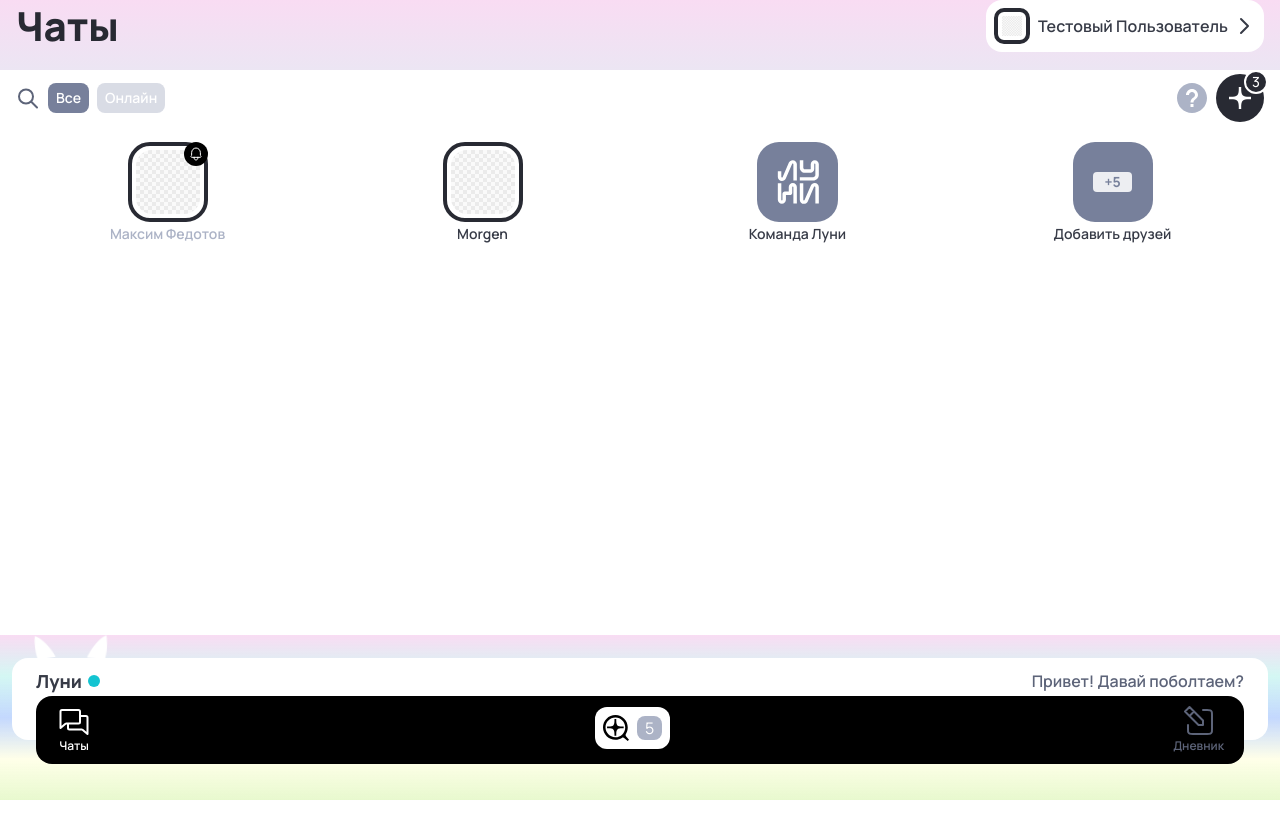
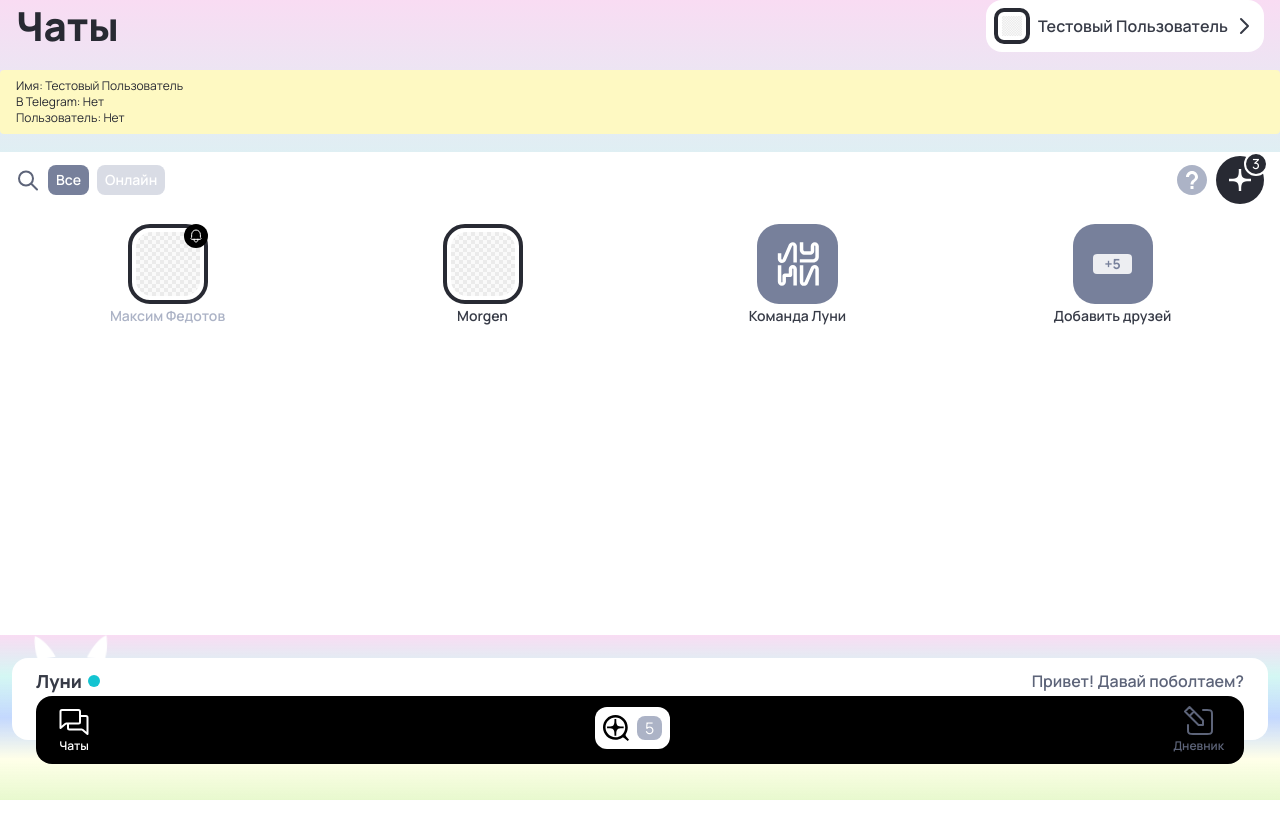
Before and after one commit to Marselkkk/Luni-Test, a React (Vite) app: page / in a window 1280 px wide. Shown: the top 838 px of the page. Before the commit the page ends 800 px from the top, so only its background shows below. Built offline with nearby package versions, Linux system fonts and the light colour scheme.

Commit message:
Add Telegram debug info

```diff
--- a/src/routes/index.tsx
+++ b/src/routes/index.tsx
@@ -9,19 +9,35 @@ export const Route = createFileRoute('/')({
         const [userName, setUserName] = useState('Загрузка...')
 
         useEffect(() => {
+            // Отладочная информация
+            console.log('=== TELEGRAM DEBUG ===')
+            console.log('window exists:', typeof window !== 'undefined')
+            console.log('window.Telegram exists:', !!window.Telegram)
+            console.log('window.Telegram.WebApp exists:', !!window.Telegram?.WebApp)
+
             if (typeof window !== 'undefined' && window.Telegram?.WebApp) {
-                const user = window.Telegram!.WebApp.initDataUnsafe?.user
+                const webApp = window.Telegram!.WebApp
+                console.log('WebApp:', webApp)
+                console.log('initDataUnsafe:', webApp.initDataUnsafe)
+
+                const user = webApp.initDataUnsafe?.user
+                console.log('User:', user)
+
                 if (user) {
                     const name = user.first_name && user.last_name
                         ? `${user.first_name} ${user.last_name}`
                         : user.first_name || `@${user.username}` || 'Пользователь'
+                    console.log('Generated name:', name)
                     setUserName(name)
                 } else {
+                    console.log('No user found, setting to "Пользователь"')
                     setUserName('Пользователь')
                 }
             } else {
+                console.log('Not in Telegram, setting to "Тестовый Пользователь"')
                 setUserName('Тестовый Пользователь')
             }
+            console.log('=== END DEBUG ===')
         }, [])
 
         const [inviteReceivedOpen, setInviteReceivedOpen] = useState(false)
@@ -53,6 +69,13 @@ export const Route = createFileRoute('/')({
                     <div className="px-4 flex items-center justify-between">
                         <span className="text-[40px] leading-[52px] font-extrabold">Чаты</span>
                         <UserCard name={userName} />
+                    </div>
+
+                    {/* Отладочная информация */}
+                    <div className="px-4 p-2 bg-yellow-100 rounded text-xs">
+                        <div>Имя: {userName}</div>
+                        <div>В Telegram: {typeof window !== 'undefined' && window.Telegram?.WebApp ? 'Да' : 'Нет'}</div>
+                        <div>Пользователь: {typeof window !== 'undefined' && window.Telegram?.WebApp?.initDataUnsafe?.user ? 'Есть' : 'Нет'}</div>
                     </div>
 
                     <div className="bg-white" style={{ height: 'calc(100dvh - 70px)' }}>
```
